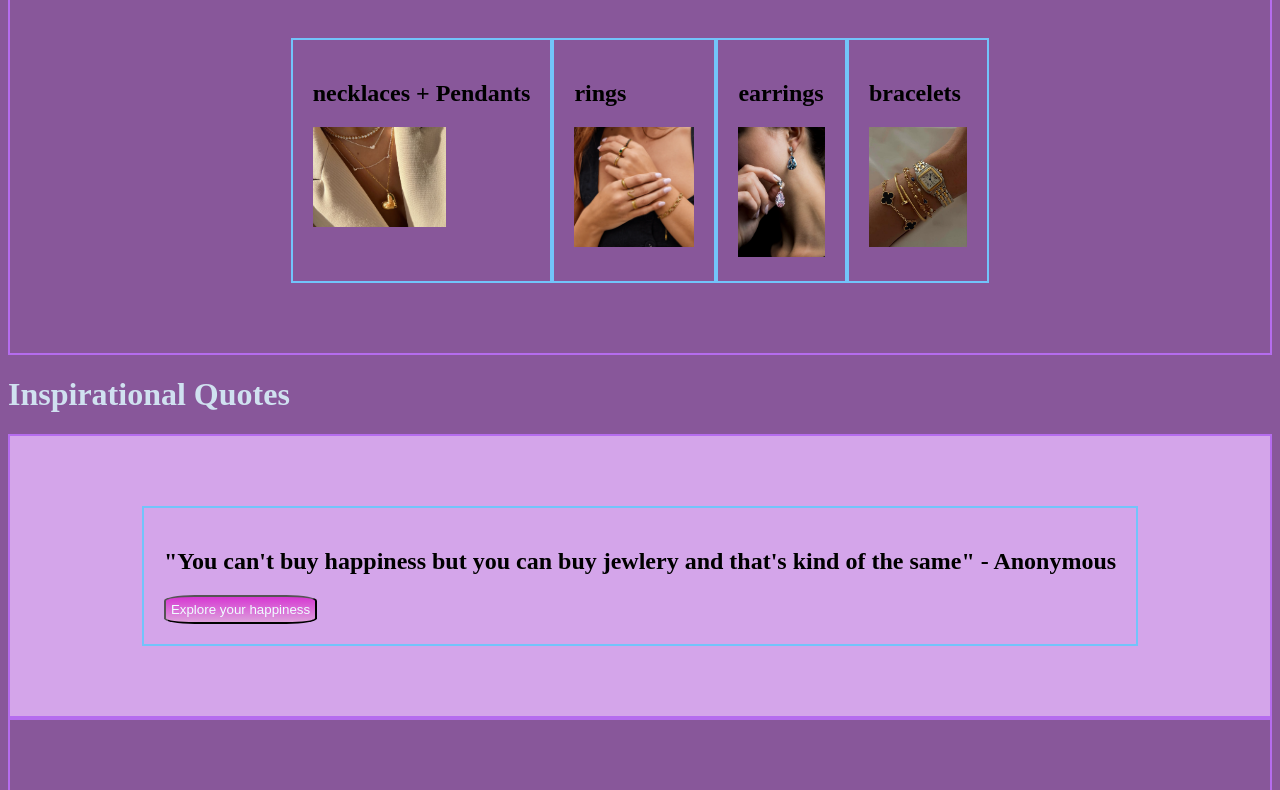
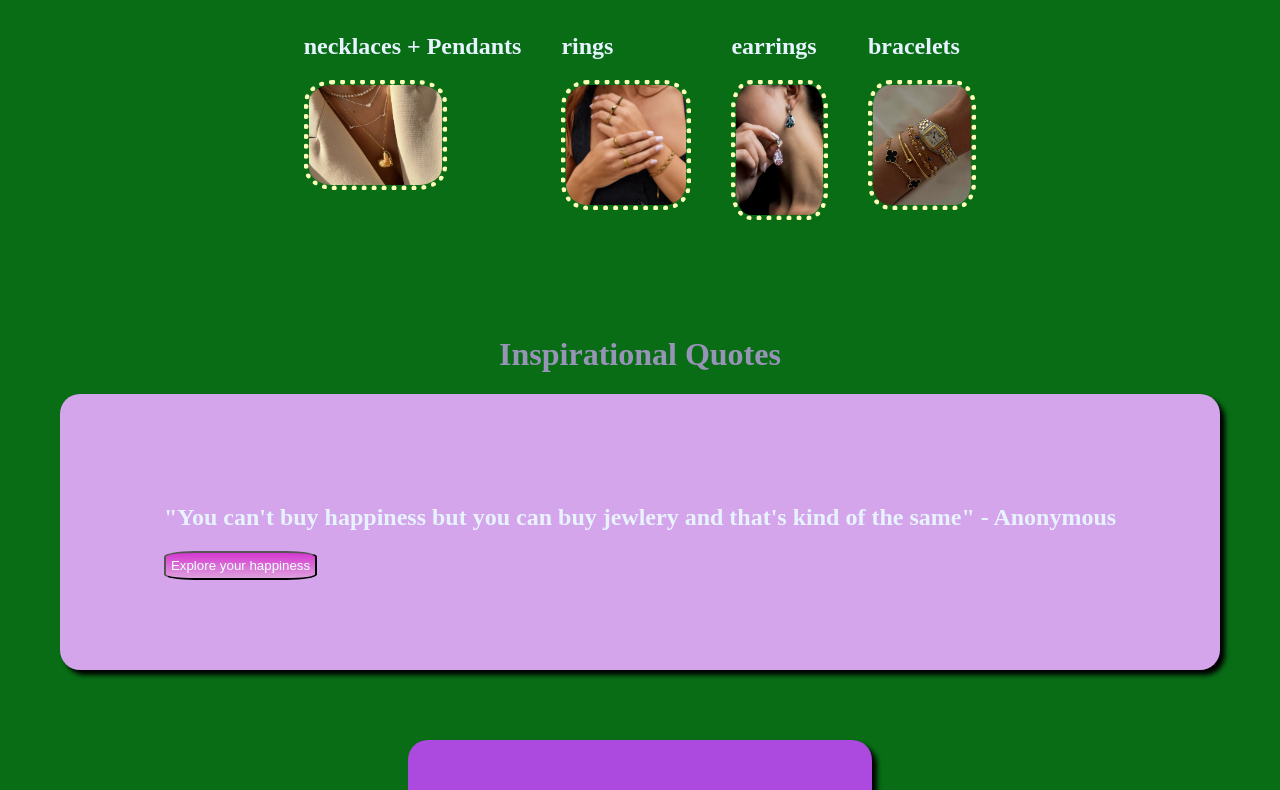
Before and after one commit to lilia2029/CS1-Unit2-Activity1, a plain HTML site: page index.html in a window 1280 px wide. Shown: the part 1427-2217 px from the top of the page. Drawn offline with Linux system fonts and the light colour scheme.

Commit message:
changed looks and colors and some code

```diff
--- a/style.css
+++ b/style.css
@@ -1,37 +1,47 @@
 
 body{
-    background: rgb(136, 87, 154);
+    background: rgb(9, 109, 22);
+     margin: 10px;
+    padding: 50px
 }
 .flexbox{
     display: flex;
-    border: 2px solid rgb(181, 108, 238);
+    /*border: 2px solid rgb(181, 108, 238);*/
     padding: 70px;
 }
 
 .item{
-    border: 2px solid rgb(114, 196, 250);
+    /*border: 2px solid rgb(114, 196, 250);*/
     padding: 20px;
 
 }
+
 #box1{
    justify-content: space-evenly;
-   background: rgb(93, 7, 133);
+   background: rgb(89, 43, 129);
+   border-radius: 20px;
+   box-shadow: 5px 5px 5px 0px #000000;
 }
 #box2, #box3, #box4{
     justify-content:center;
 }
 #box3{
   background:rgb(212, 165, 234);
+  border-radius: 20px;
+  box-shadow: 5px 5px 5px 0px #000000;
 }
 #box4{
 
 }
 #innerbox4{
     justify-content: space-around;
-    background: rgb(182, 92, 221);
+    background: rgb(172, 74, 224);
+    border-radius: 20px;
+    box-shadow:5px 5px 5px 0px #000000;
 }
 h1{
-    color:rgb(208, 225, 240);
+    color:color-mix(in srgb, rgb(223, 223, 255) 30%, rgb(168, 118, 206) 50%);
+    text-align:center;
 }
 p{
     color:azure;
@@ -42,6 +52,7 @@ button{
     border-radius: 20%;
     border: 2 solid purple;
     color:azure;
+    text-align:center;
 }
 button:hover{
     padding: 5px;
@@ -49,7 +60,12 @@ button:hover{
     border-radius: 20%;
     border: 2 solid purple;
     color:azure;
+}
 img{
-    border: 5px dotted rgb(255, 255, 186);
+    border: 5px dotted rgb(253, 253, 184);
     border-radius: 20%;
 }
+h2{
+    color:rgb(231, 244, 255);
+
+}
```
Also changed, not shown: index.html (+1 -2 lines).
